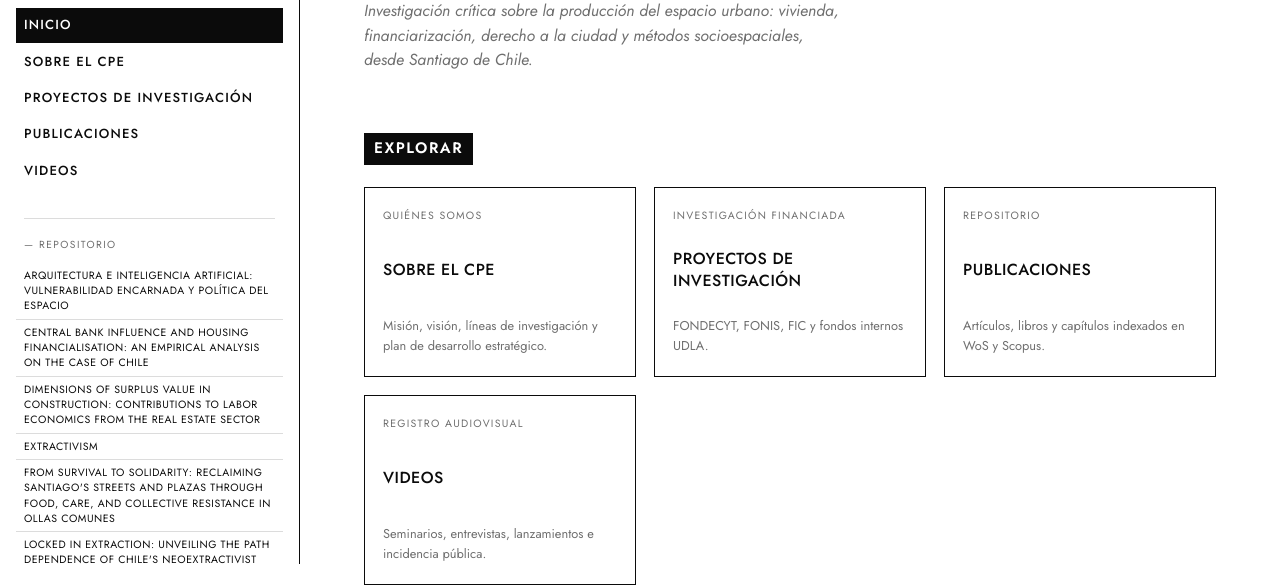
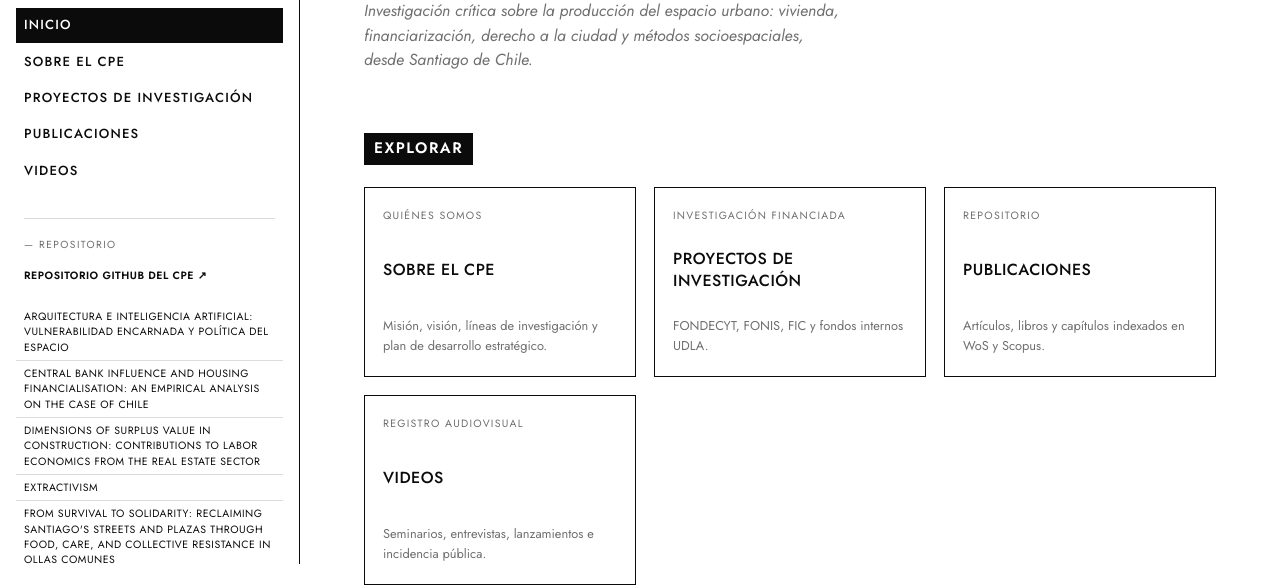
Before and after one commit to cpe-udla/cpe-repositorio, a plain HTML site: page docs/index.html in a window 1280 px wide. Shown: the part 236-822 px from the top of the page. Drawn offline with Linux system fonts and the light colour scheme.

Commit message:
Agregar link al repositorio GitHub del CPE en la barra lateral

```diff
--- a/docs/assets/style.css
+++ b/docs/assets/style.css
@@ -57,6 +57,8 @@ a{color:var(--ink)}
 }
 .side-pubs li:last-child a{border-bottom:0}
 .side-pubs a:hover,.side-pubs a:focus-visible{background:var(--ink);color:var(--paper);outline:none}
+.side-github{margin-bottom:16px}
+.side-github a{font-weight:600}
 
 .side-meta{margin-top:auto;display:flex;flex-direction:column;gap:22px;padding-top:10px}
 .side-links{list-style:none}
--- a/docs/index.html
+++ b/docs/index.html
@@ -28,6 +28,9 @@
     </nav>
     <div class="side-pubs">
       <p class="side-label">— Repositorio</p>
+      <ul class="side-github">
+        <li><a href="https://github.com/cpe-udla/cpe-repositorio" target="_blank" rel="noopener">Repositorio GitHub del CPE ↗</a></li>
+      </ul>
       <ul>
         <li><a href="publicaciones.html#pub-1-arquitectura-e-inteligencia-artificial-v">Arquitectura e inteligencia artificial: vulnerabilidad encarnada y política del espacio</a></li>
         <li><a href="publicaciones.html#pub-2-central-bank-influence-and-housing-finan">Central bank influence and housing financialisation: an empirical analysis on the case of Chile</a></li>
```
Also changed, not shown: docs/proyectos.html (+3 -0 lines), docs/publicaciones.html (+3 -0 lines), docs/sobre.html (+3 -0 lines), docs/videos.html (+3 -0 lines).
